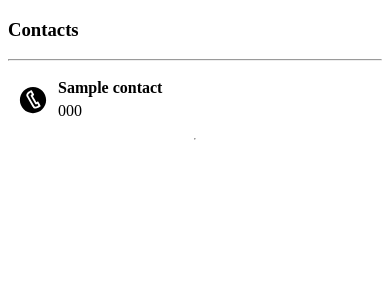
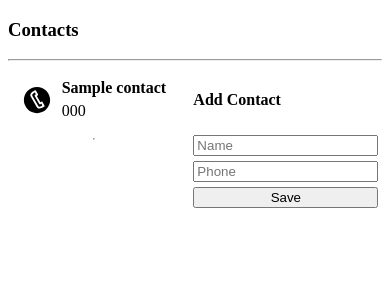
Before and after one commit to VallarasuS/dj-phonebook, a Django app: page /phonebook/contacts in a window 390 px wide. Shown: the top 300 px of the page. Run offline with Django 5.2, Linux system fonts and the light colour scheme; tables that the repository leaves empty hold one stand-in row (values such as "Sample post").

Commit message:
Add Contact Form - Phone book

```diff
--- a/contacts/templates/contacts.html
+++ b/contacts/templates/contacts.html
@@ -9,11 +9,14 @@
 
 <body>
     <h3>Contacts</h3>
+
     <hr>
 
-    <div style="display: flex; flex-direction: column;">
+    <div style="display: flex; gap: 10px; justify-content: space-around;">
 
-        {% for contact in contacts %}
+        <div style="display: flex; flex-direction: column;">
+
+            {% for contact in contacts %}
 
             <div style="margin: 10px; display: flex; align-items: center; gap: 10px;">
                 <svg fill="#000000" width="30px" height="30px" viewBox="0 0 32 32"
@@ -33,10 +36,30 @@
 
             <hr style="color: grey;">
 
-        {% endfor %}
+            {% endfor %}
 
 
+        </div>
+
+        <div>
+            <form method="post">
+
+                {% csrf_token %}
+
+                <div style="display: flex; flex-direction: column; gap: 5px;">
+
+                    <h4>Add Contact</h4>
+
+                    <input type="text" name="name" placeholder="Name">
+                    <input type="text" name="phone" placeholder="Phone">
+                    <input type="submit" value="Save">
+                </div>
+            </form>
+        </div>
+
     </div>
+
+
 
 </body>
 
--- a/contacts/views.py
+++ b/contacts/views.py
@@ -6,6 +6,11 @@ from .models import Contact
 
 def contacts(request):
 
+    if request.method == "POST":
+        name = request.POST.get("name")
+        phone = request.POST.get("phone")
+        Contact.objects.create(name=name, phone=phone)
+
     contacts = Contact.objects.all()
     context = { "contacts": contacts }
 
```
